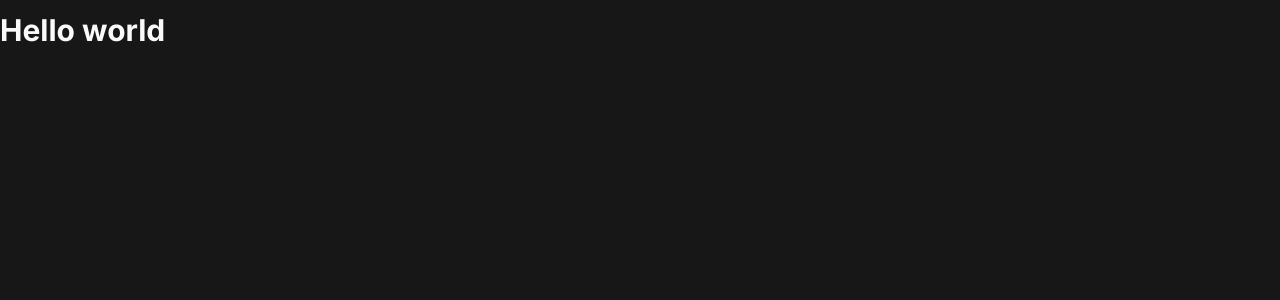
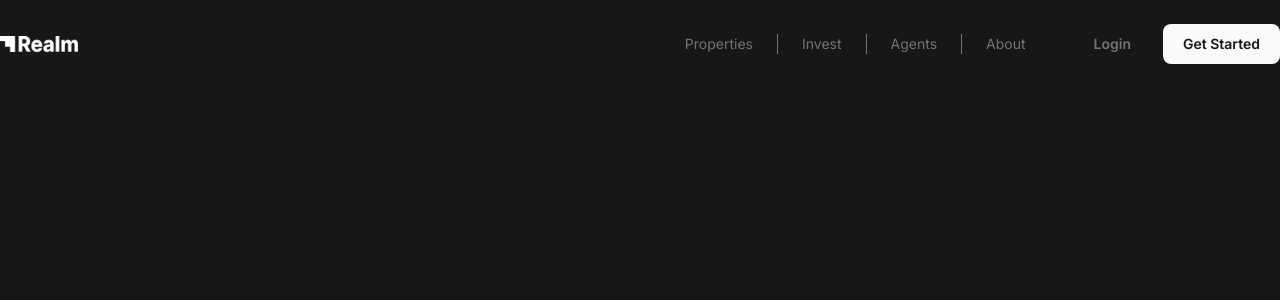
Before and after one commit to yeqie/realm-estate-website, a React (Create React App) app: page / in a window 1280 px wide. Shown: the top 300 px of the page. Built offline with nearby package versions, Linux system fonts and the light colour scheme.

Commit message:
Created Navbar

```diff
--- a/src/App.js
+++ b/src/App.js
@@ -1,7 +1,9 @@
+import Navbar from './components/Navbar'
+
 const App = () => {
   return (
-    <div className="container mx-auto pt-3">
-      <h1 className="text-3xl font-bold">Hello world</h1>
+    <div className="container mx-auto px-6 md:px-0 py-6">
+      <Navbar />
     </div>
   )
 }
--- /dev/null
+++ b/src/components/Navbar.js
@@ -0,0 +1,34 @@
+import { useState } from 'react'
+import Logo from '../resources/Logo.png'
+
+const Navbar = () => {
+  const [ state, setState ] = useState(false)
+
+  return (
+    <nav className="flex flex-col md:flex-row">
+      <div className="flex justify-between items-center w-full md:w-auto">
+        <a className="focus:outline-offset-8" href="/">
+          <img className="h-4" src={ Logo } alt="Realm" />
+        </a>
+        <button className="md:hidden bg-neutral-800 focus:bg-neutral-700 focus:outline-none focus:ring-4 focus:ring-neutral-800 rounded-lg text-sm p-3" onClick={ () => setState(!state) }>
+          <svg xmlns="http://www.w3.org/2000/svg" viewBox="0 0 24 24" width="18" height="18"><path id="primary" d="M9,18H21M3,12H21M3,6H15" style={{ fill: 'none', stroke: '#fff', strokeLinecap: 'round', strokeLinejoin: 'round', strokeWidth: 2 }}></path></svg>
+        </button>
+      </div>
+      <div className={ `${ state ? 'flex' : 'hidden' } md:flex flex-col md:flex-row justify-end items-center gap-3 md:gap-6 w-full md:mt-0` }>
+        <ul className='flex flex-col md:flex-row text-center w-full md:w-auto md:text-sm'>
+          { [ 'properties', 'invest', 'agents', 'about' ].map(item => (
+            <li key={ item } className="py-3 md:py-0 md:px-6 border-b border-neutral-500 md:border-b-0 md:border-r last:border-0">
+              <a className="capitalize text-neutral-500 hover:text-neutral-50 focus:text-neutral-50 focus:outline-offset-8" href={ `/${ item }` }>{ item }</a>
+            </li>
+          )) }
+        </ul>
+        <div className="flex gap-3 w-full md:w-auto">
+          <button className="w-full md:w-auto focus:outline-none focus:ring-4 focus:ring-neutral-50 rounded-lg text-sm text-neutral-500 hover:text-neutral-50 focus:text-neutral-50 font-semibold px-5 py-2.5">Login</button>
+          <button className="w-full md:w-auto bg-neutral-50 hover:bg-neutral-200 focus:bg-neutral-200 focus:outline-none focus:ring-4 focus:ring-neutral-400 rounded-lg text-neutral-900 text-sm text-neutral-50 font-semibold px-5 py-2.5">Get Started</button>
+        </div>
+      </div>
+    </nav>
+  )
+}
+
+export default Navbar
```
Also changed, not shown: src/resources/Logo.png (added).
